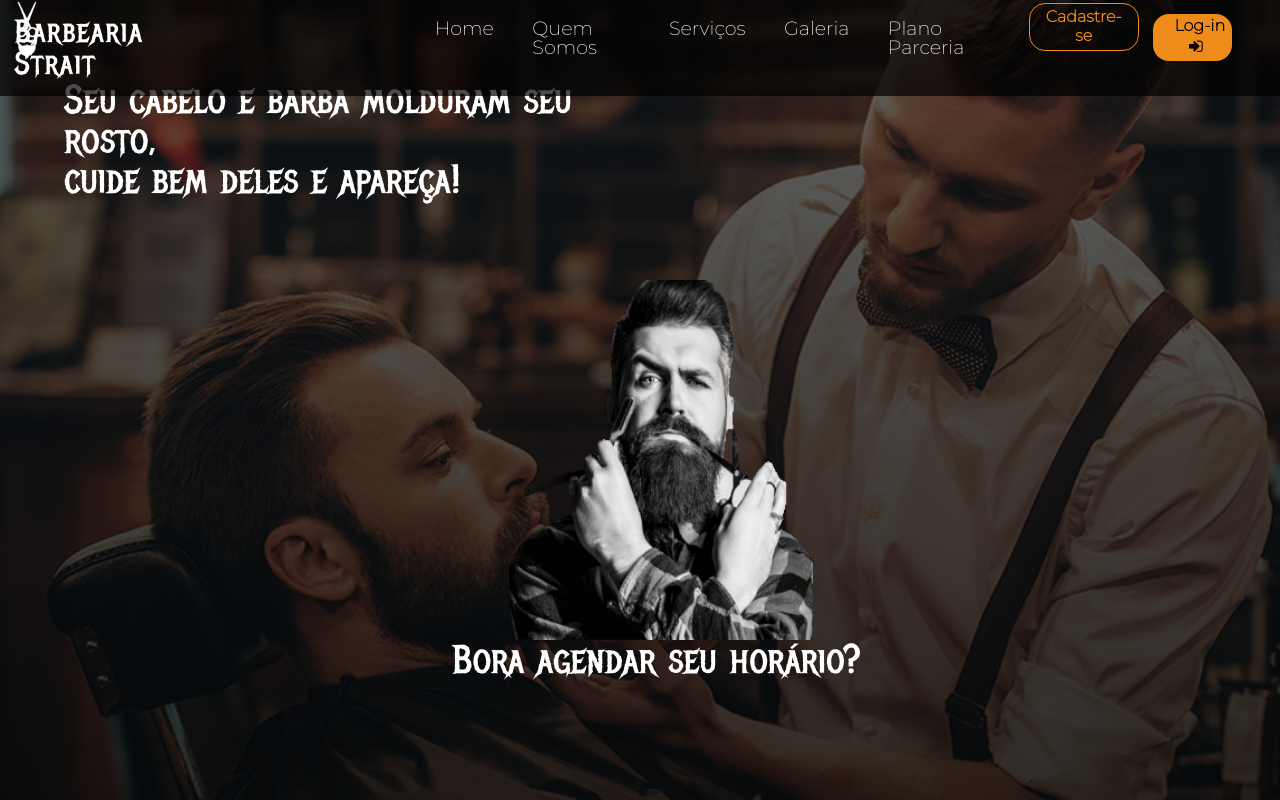
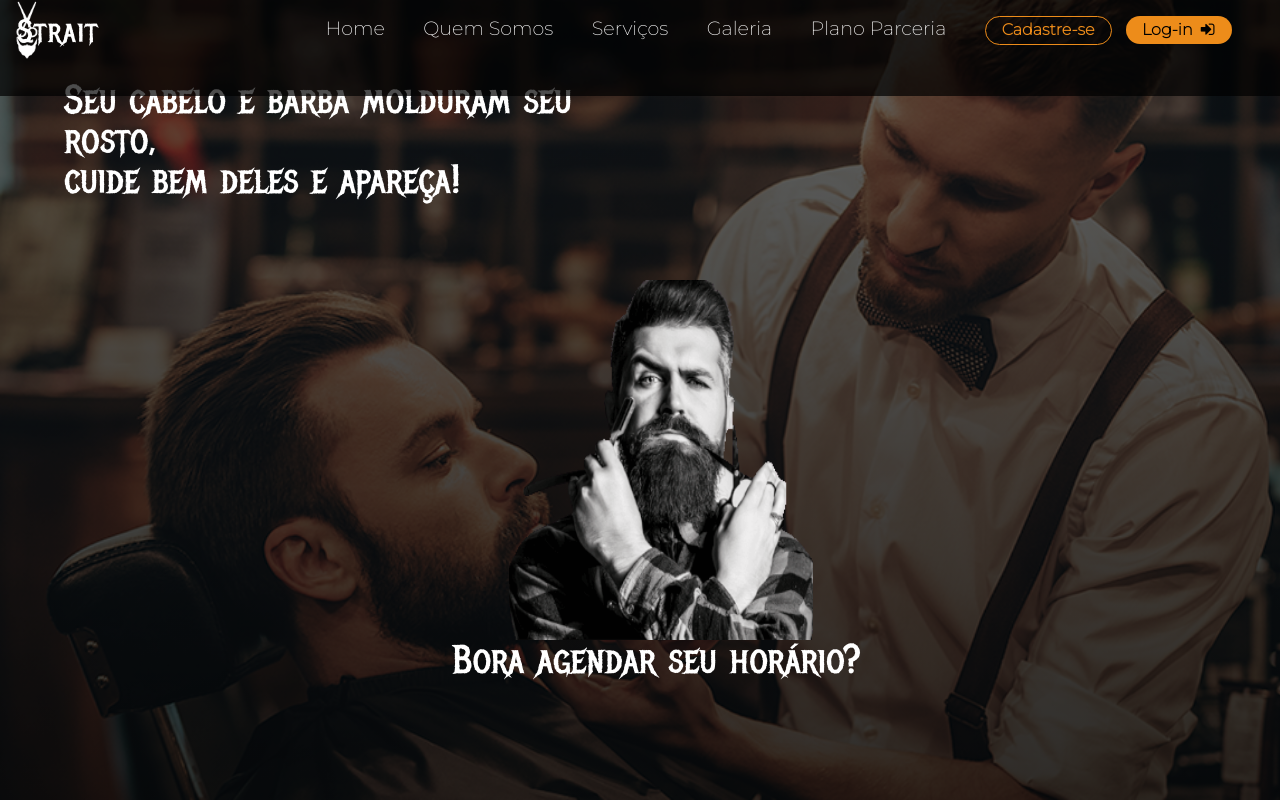
Before and after one commit to Felipediaslc/Barbearia-Strait-Front, a React (Create React App) app: page / in a window 1280 px wide. Built offline with nearby package versions, Linux system fonts and the light colour scheme; a web font is replaced by a local one.

Commit message:
refinamento v.15

```diff
--- a/src/componentes/Menu/Menu.js
+++ b/src/componentes/Menu/Menu.js
@@ -9,7 +9,7 @@ function Menu() {
       <header className='header' >
 
             <img    className='logo' src={logo}  alt='locomarca'/>
-            <p className='logo-nome'> Barbearia Strait</p>
+            <p className='logo-nome'>Strait</p>
             <nav className='nav'>
 
               <ul className='menu' role="menu">
```
